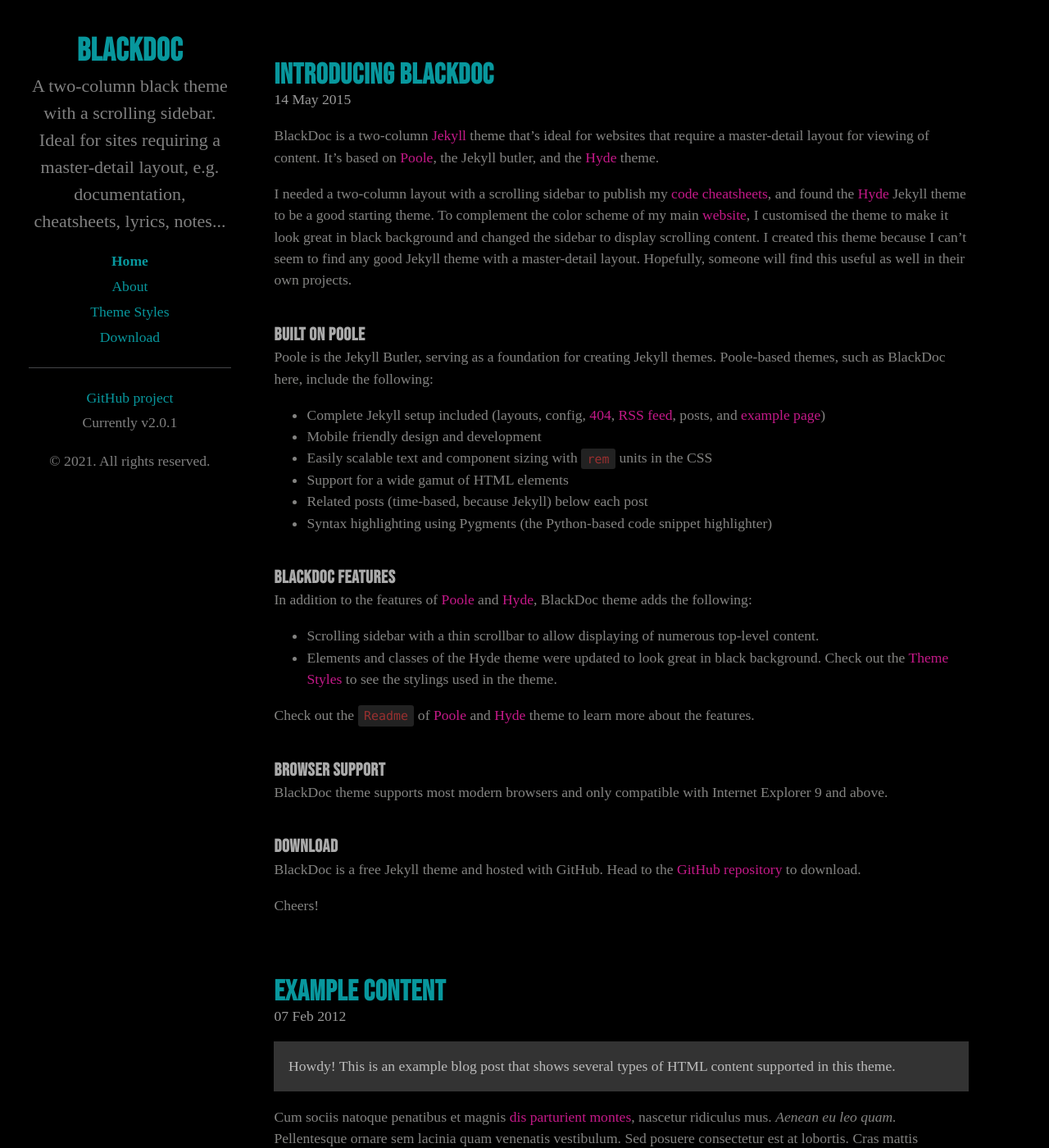
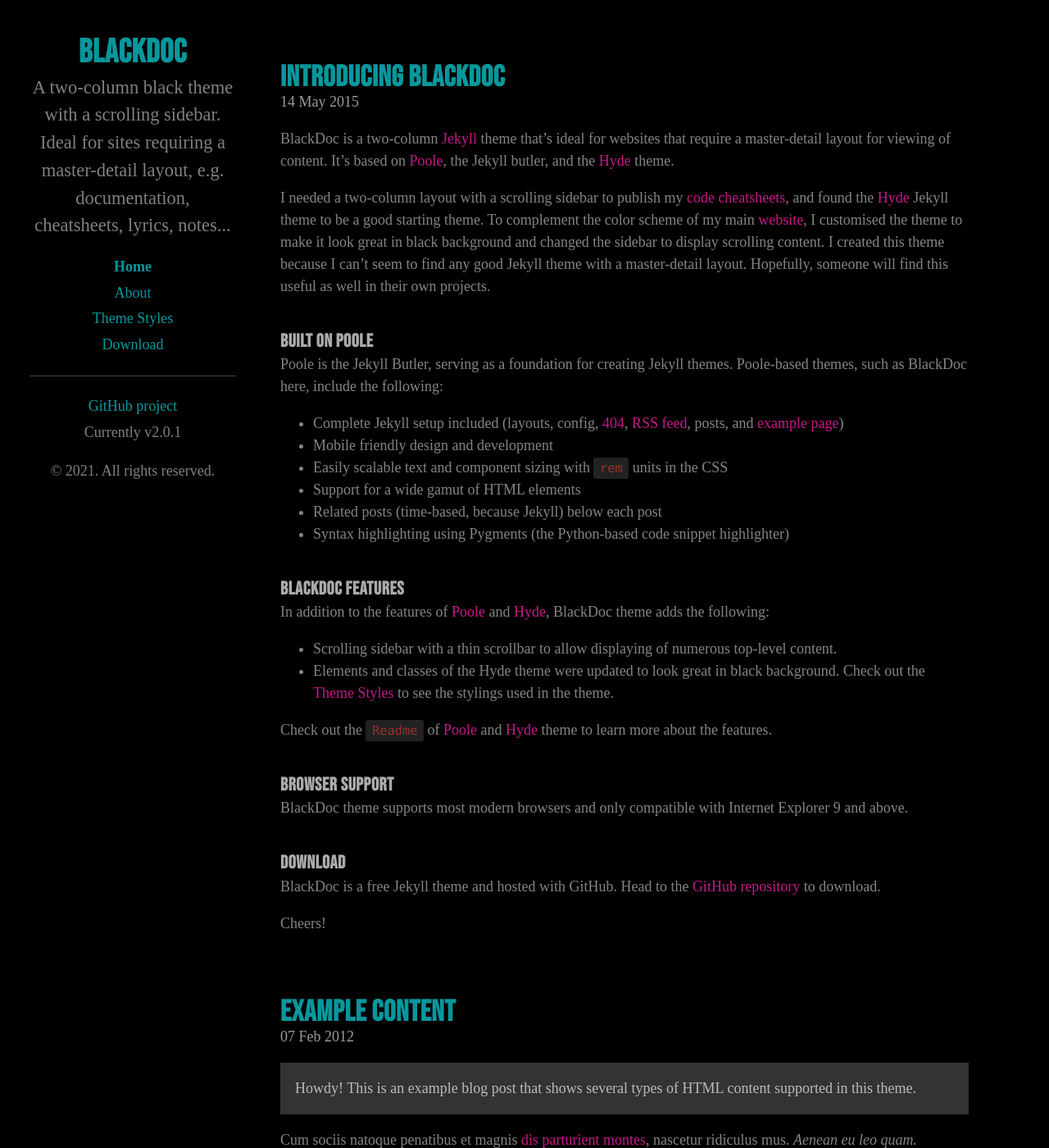
Before and after one commit to codepark-kr/codepark-kr.github.io, a Jekyll site: the page built from index.html, in a window 1280 px wide and 1400 px high. Shown: the whole window at 82% size. Built offline with Jekyll 4.4.1, drawn with Linux system fonts in a browser that asks for light colours; some web fonts are replaced; the list of posts is cut into pages by our own code.

Commit message:
[STYLE] change the font-size measure rem to px

```diff
--- a/public/css/blackdoc.css
+++ b/public/css/blackdoc.css
@@ -152,12 +152,12 @@ tbody tr:nth-child(odd) th {
 @media (min-width: 48em) {
   html {
     max-width: 800px;
-    font-size: 1.0rem;
+    font-size: 15px;
   }
 }
 @media (min-width: 58em) {
   html {
-    font-size: 1.1rem;
+    font-size: 18px;
     max-width: 1200px;
   }
 }
```
